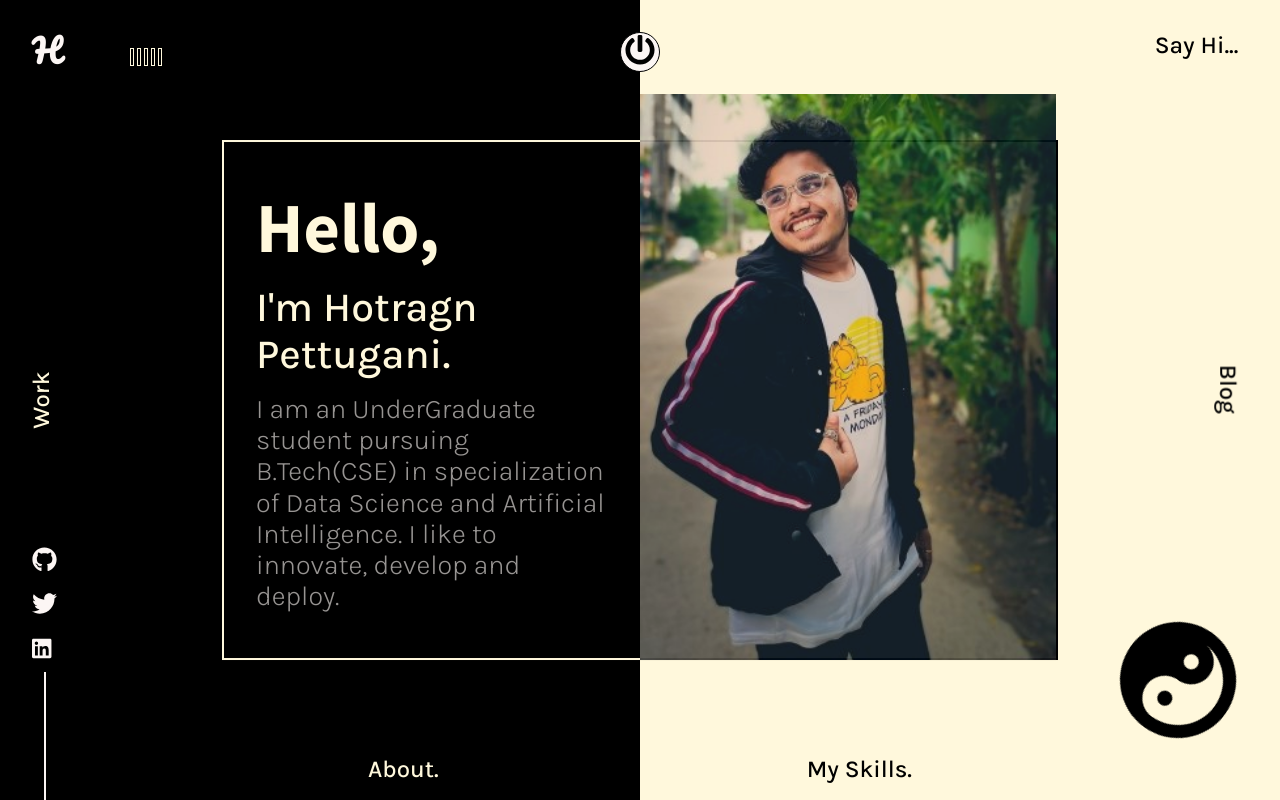
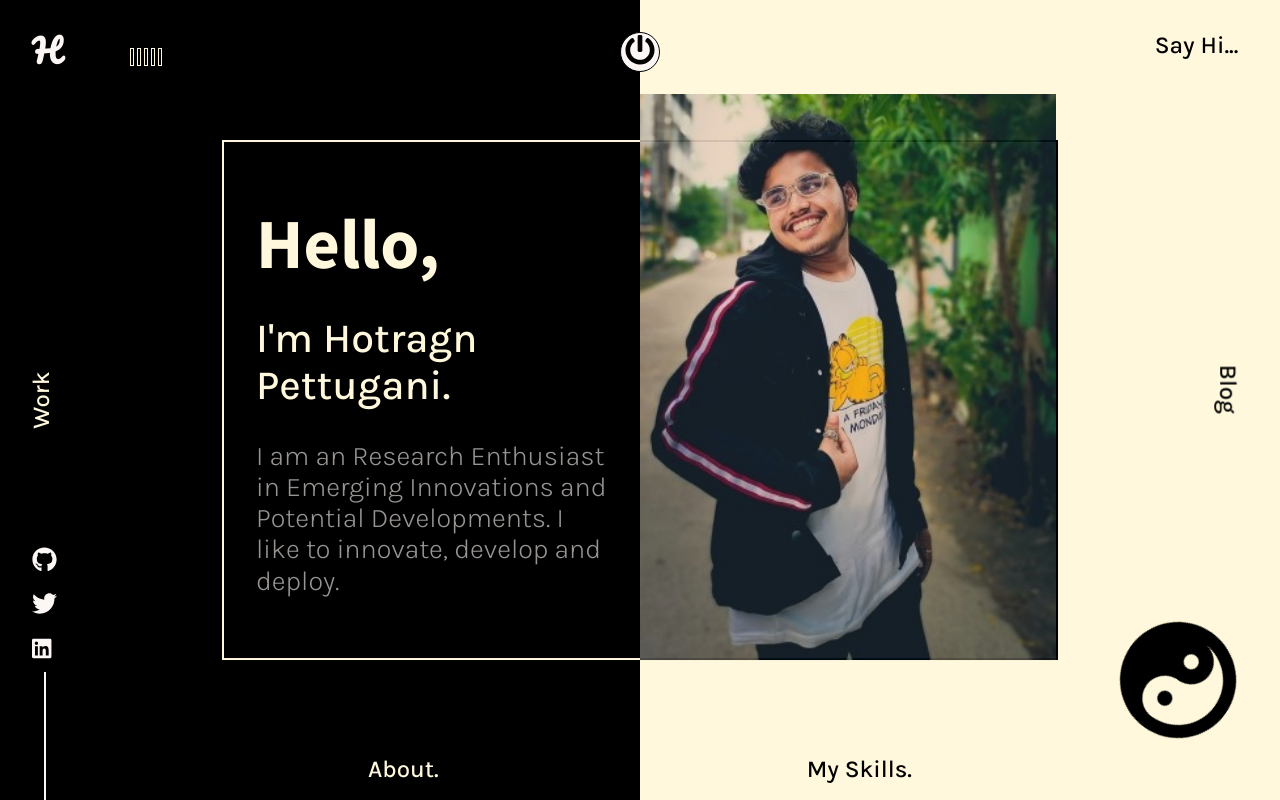
Before and after one commit to Hotragn/Hotragn_portfolio.com, a React (Create React App) app: page / in a window 1280 px wide. Both pictures are taken after a click on the button "click here". Built offline with nearby package versions, Linux system fonts and the light colour scheme.

Commit message:
Update Intro.js
Intro Update

```diff
--- a/src/components/Intro.js
+++ b/src/components/Intro.js
@@ -81,7 +81,7 @@ const Intro = () => {
                 <Text>
                     <h1>Hello,</h1>
                     <h3>I'm Hotragn Pettugani.</h3>
-                    <h6>I am an UnderGraduate student pursuing B.Tech(CSE) in specialization of Data Science and Artificial Intelligence. I like to innovate, develop and deploy.</h6>
+                    <h6>I am an Research Enthusiast in Emerging Innovations and Potential Developments. I like to innovate, develop and deploy.</h6>
                 </Text>
             </SubBox>
             <SubBox>
```
